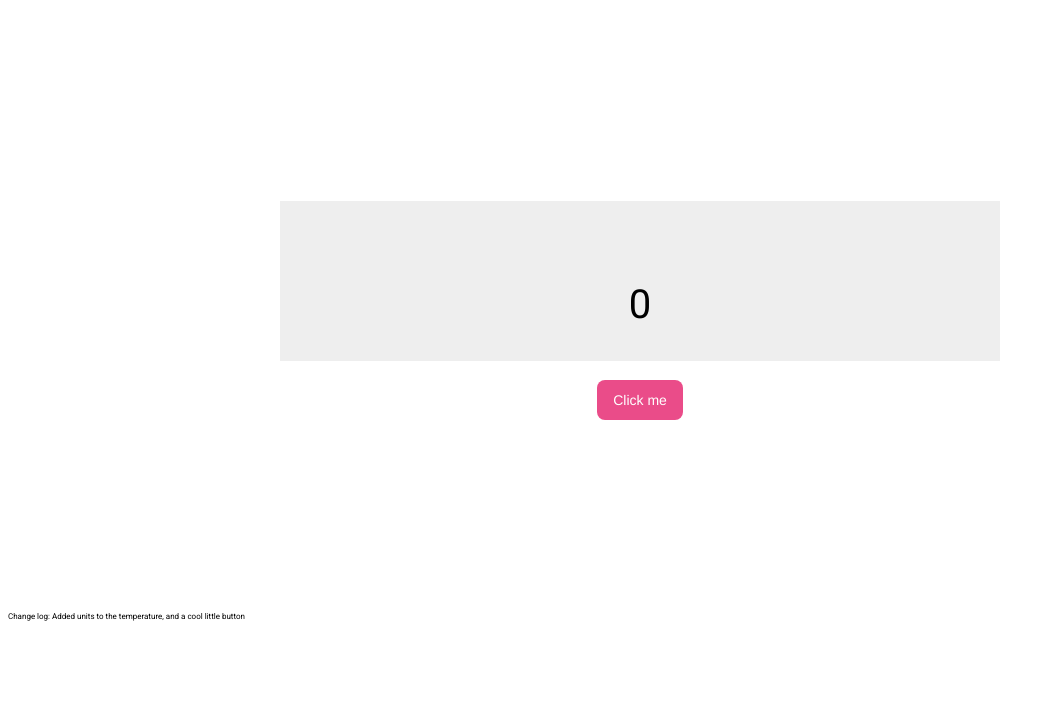
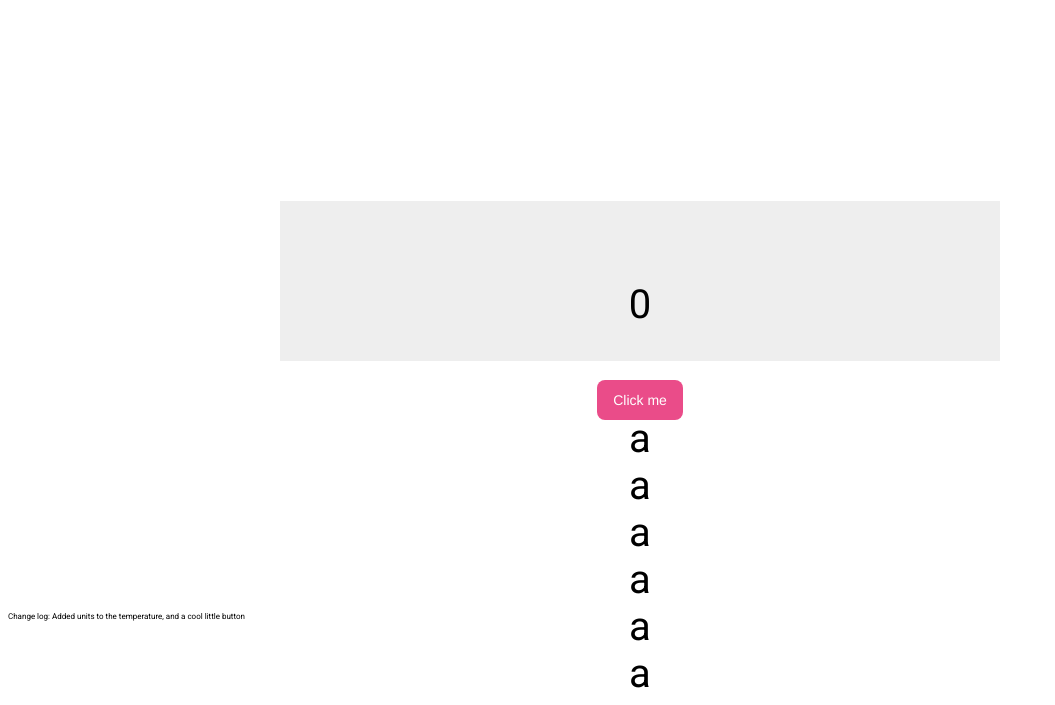
Before and after one commit to Dereekk/derek, a plain HTML site: page index.html in a window 1280 px wide. Shown: the part 170-875 px from the top of the page, without its empty margins (0-1055 px from the left). Before the commit the page ends 800 px from the top, so only its background shows below. Drawn offline with nearby package versions, Linux system fonts and the light colour scheme; no server answers.

Commit message:
Update index.html

```diff
--- a/index.html
+++ b/index.html
@@ -31,6 +31,12 @@
                 <P id="eh">0</P>
                 <button id="button">Click me</button>
             </div>
+            <div id="timer">a</div>
+            <div id="days">a</div>
+            <div id="hours">a</div>
+            <div id="minutes">a</div>
+            <div id="seconds">a</div>
+            <div id="mili">a</div>
         </div>
         <script src="./index.js" async defer></script>
         <div class="footer">
```
